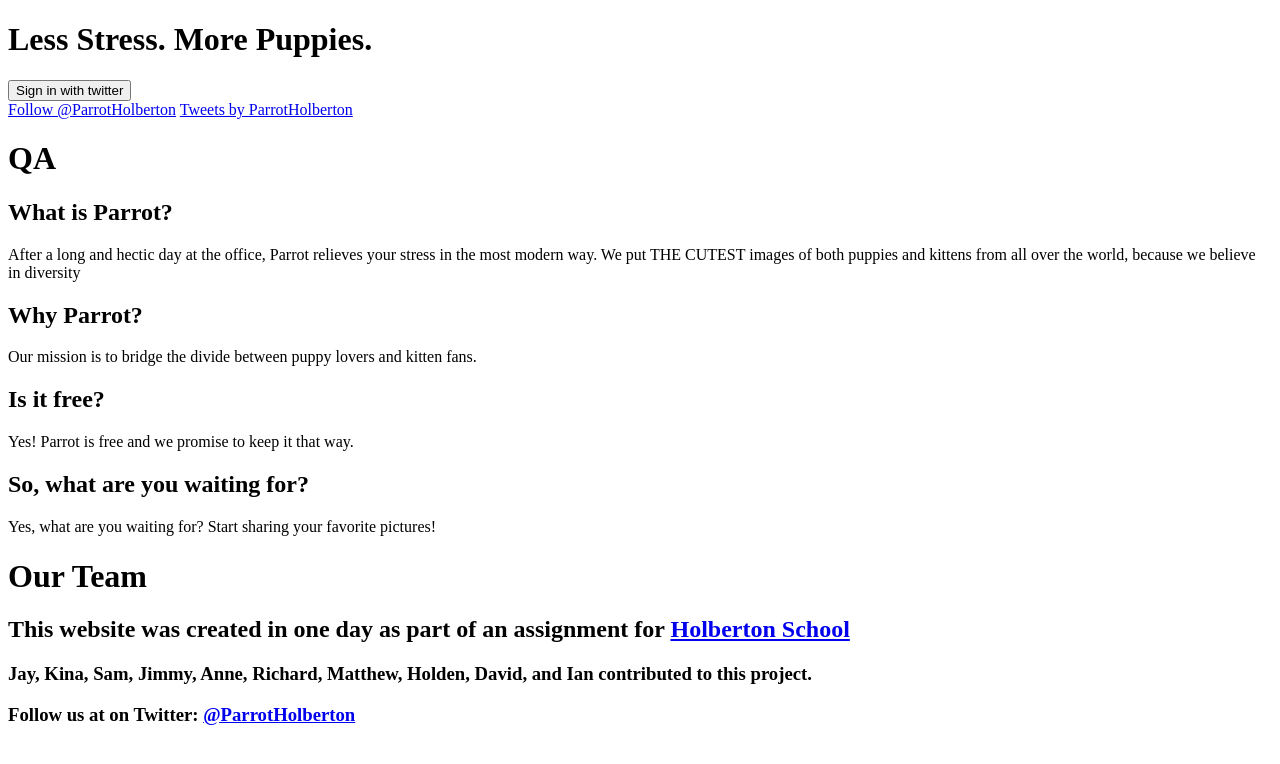
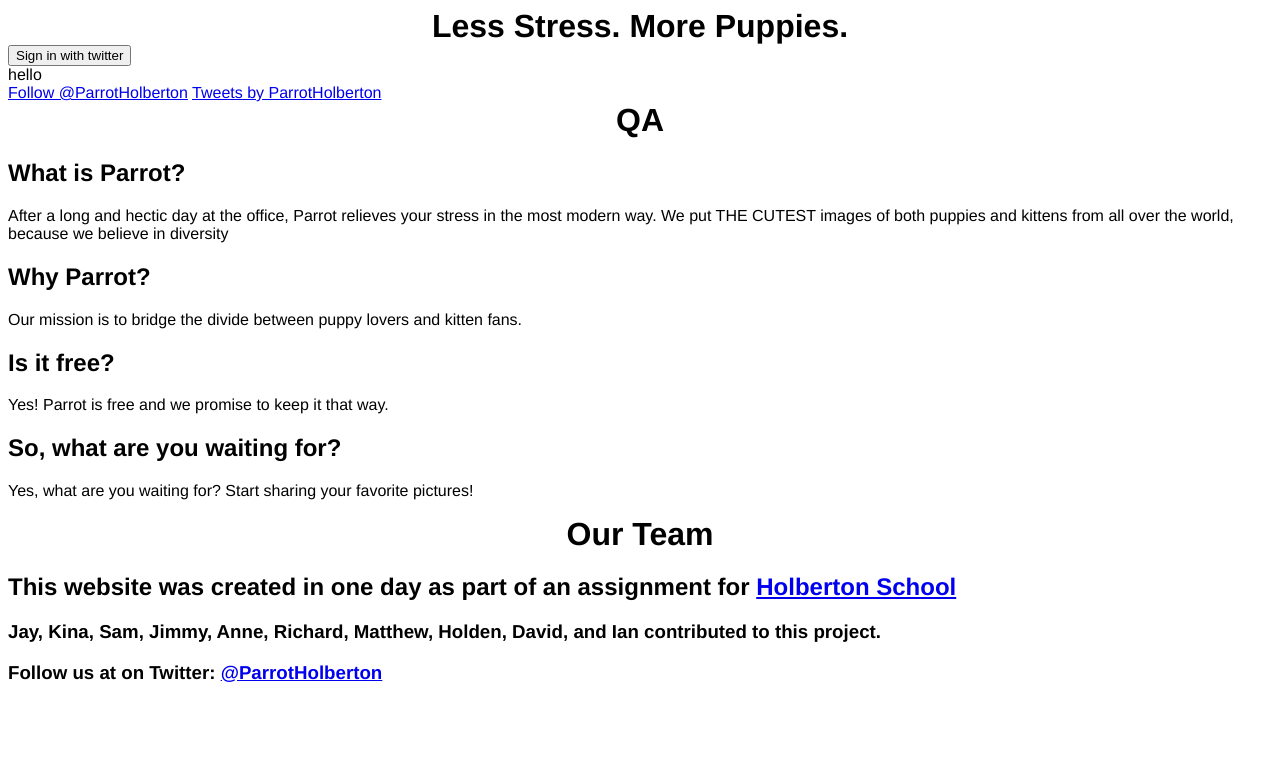
Before and after one commit to samscislowicz/Parrot, a plain HTML site: page templates/index.html in a window 1280 px wide. Drawn offline with Linux system fonts and the light colour scheme.

Commit message:
index edited

```diff
--- a/templates/index.html
+++ b/templates/index.html
@@ -1,6 +1,8 @@
 <!DOCTYPE html>
 <html>
   <header>
+    <meta name="viewport" content="width=device-width, initial-scale=1.0">
+    <link rel="stylesheet" type="text/css" href="../static/style.css">
     <script type="text/javascript" src="../static/scripts/signin.js"></script>
     <script type="text/javascript" src="../static/scripts/lib/jquery-3.2.1.min.js"></script>
   </header>
@@ -8,7 +10,7 @@
     <title>Less Stress. More Puppies.</title>
   </head>
   <body>
-    <h1>Less Stress. More Puppies.</h1>
+    <!--facebook like button JS SDK -->
     <div id="fb-root"></div>
     <script>(function(d, s, id) {
       var js, fjs = d.getElementsByTagName(s)[0];
@@ -17,10 +19,25 @@
       js.src = "//connect.facebook.net/en_US/sdk.js#xfbml=1&version=v2.9";
       fjs.parentNode.insertBefore(js, fjs);
     }(document, 'script', 'facebook-jssdk'));</script>
+
+     <div id="landingPage">
+      <h1>Less Stress. More Puppies.</h1>
       <button>Sign in with twitter</button>
-    <div class="fb-like" data-href="https://www.facebook.com/parrottweets/" data-layout="standard" data-action="like" data\-size="small" data-show-faces="false" data-share="true"></div>
+
+      <div class="fb-like"
+           data-href="https://www.facebook.com/parrottweets"
+           data-layout="button_count"
+           data-action="like"
+           data-size="small"
+           data-show-faces="true"
+           data-share="false">hello
+      </div>
+
+
       <a href="https://twitter.com/ParrotHolberton" class="twitter-follow-button" data-show-screen-name="false" data-show-count="false">Follow @ParrotHolberton</a><script async src="//platform.twitter.com/widgets.js" charset="utf-8"></script>
       <a class="twitter-timeline" href="https://twitter.com/ParrotHolberton">Tweets by ParrotHolberton</a> <script async src="//platform.twitter.com/widgets.js" charset="utf-8"></script>
+    </div>
+    <div id="qa">
       <h1>QA</h1>
       <h2>What is Parrot?</h2>
       <p>
@@ -38,6 +55,8 @@
       <p>
         Yes, what are you waiting for? Start sharing your favorite pictures!
       </p>
+    </div>
+    <div id="team">
       <h1>Our Team</h1>
       <h2>This website was created in one day as part of an assignment for <a href="https://www.holbertonschool.com/">Holberton School</a>
       </h2>
@@ -45,6 +64,7 @@
     </h3>
       <h3>Follow us at on Twitter: <a href="https://twitter.com/ParrotHolberton/followers">@ParrotHolberton</a>
       </h3>
+    </div>
     <script type="text/javascript" src="../static/scripts/index.js"></script>
   </body>
 </html>
```
Lines whose indentation alone changed are shown as unchanged.
